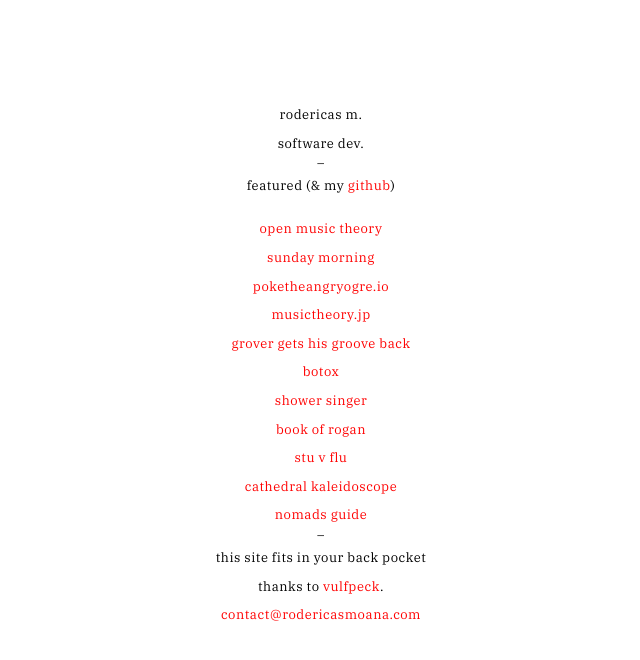
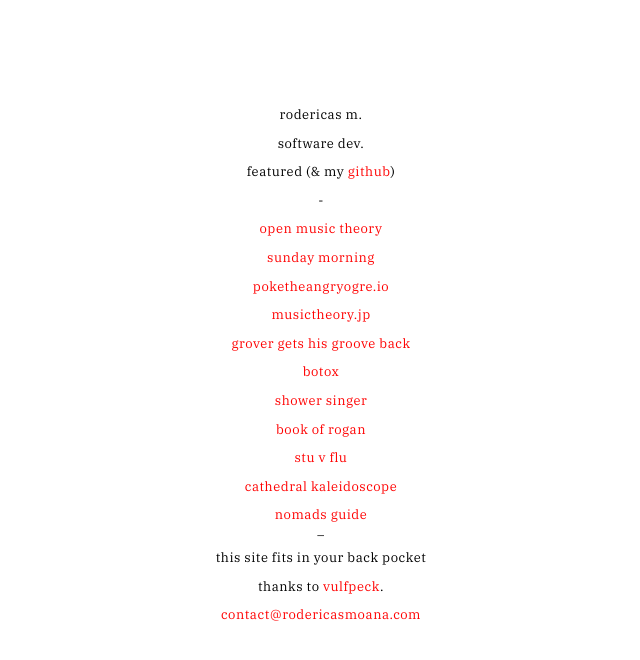
Before and after one commit to rodericasm/portfolio, a website: page app/index.html in a window 1280 px wide. Shown: the whole page, without its empty margins (319-959 px from the left). Drawn offline with Linux system fonts and the light colour scheme.

Commit message:
formatted hyphens on home

```diff
--- a/app/index.html
+++ b/app/index.html
@@ -23,10 +23,10 @@
     rodericas m.
 
     software dev.
-    _
 
     featured (& my <a>github</a>)
 
+	-
 
     <a>open music theory</a>
 
```
